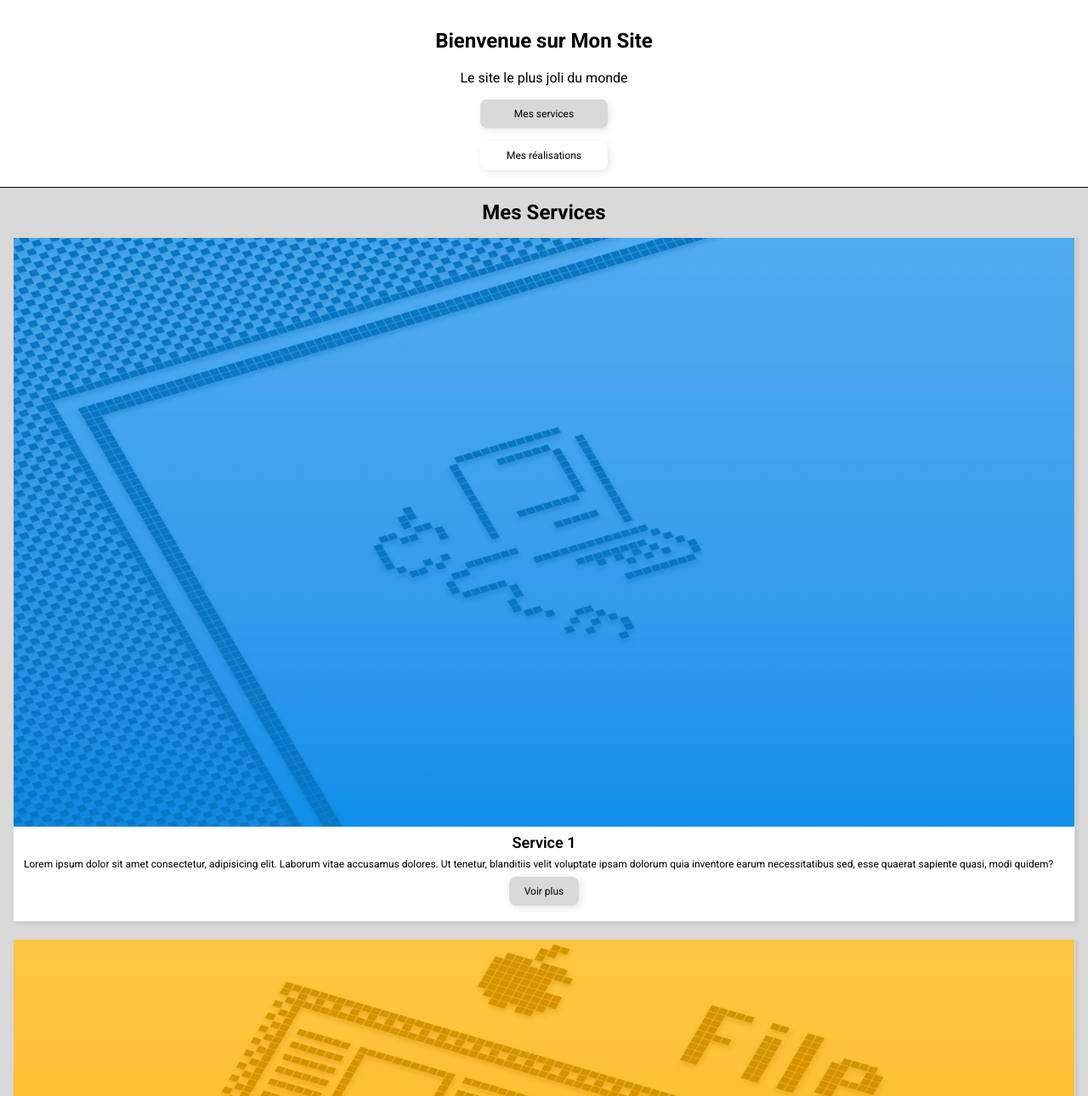
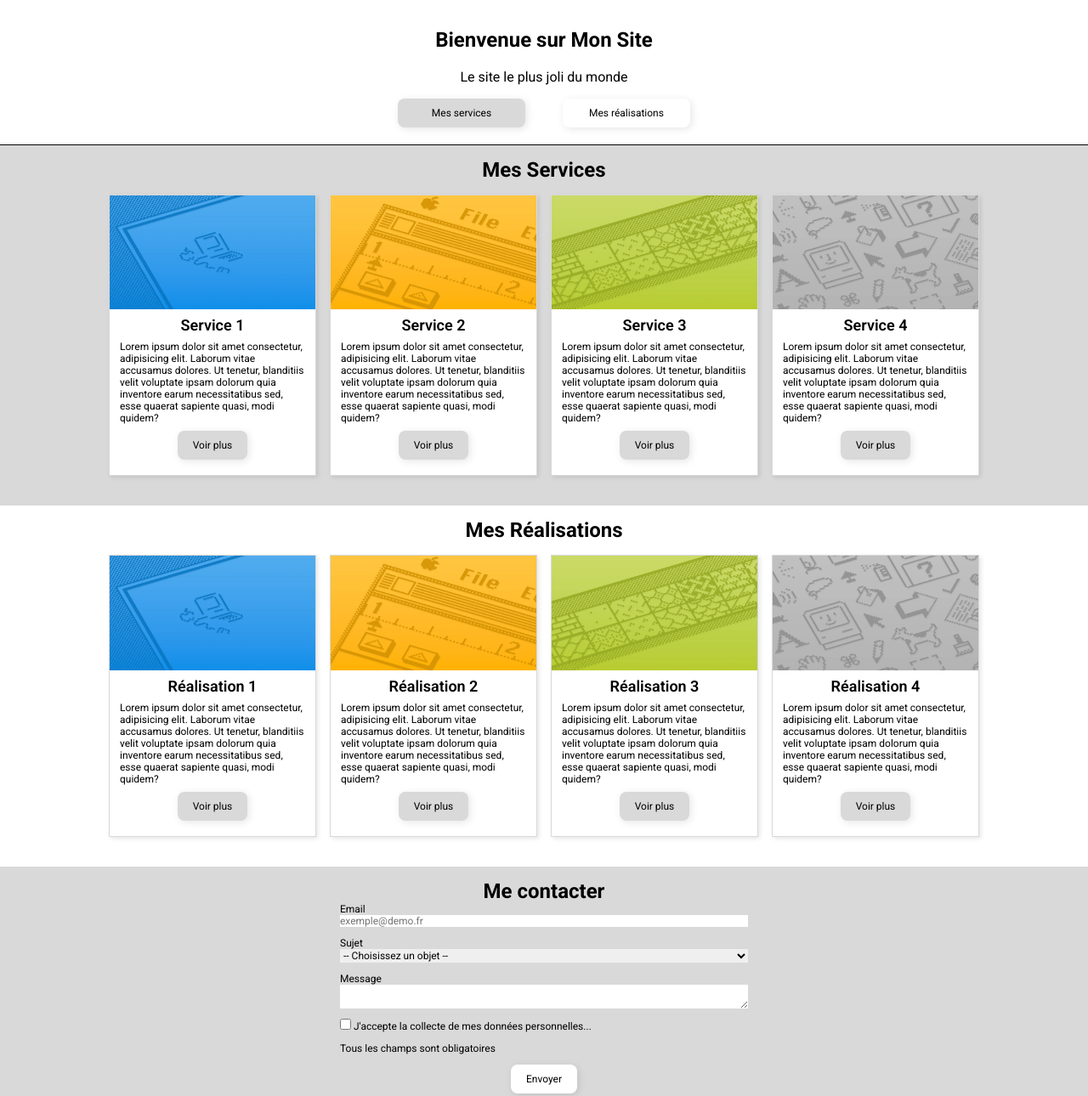
Before and after one commit to jlformation/responsive-mobile-first-HTML-CSS, a plain HTML site: page index.html in a window 1280 px wide. Shown: the part 45-1335 px from the top of the page at 85% size. Drawn offline with Linux system fonts and the light colour scheme.

Commit message:
css version desktop

```diff
--- a/css/old.css
+++ /dev/null
@@ -1,205 +0,0 @@
-:root {
-    font-size: 10px;
-}
-
-body {
-    background-color: #fff;
-    color: #000;
-    font-size: 1.6rem;
-    font-family: "Roboto", serif;
-    font-optical-sizing: auto;
-    font-weight: 400;
-    font-style: normal;
-    font-variation-settings: "wdth" 100;
-    margin: 0;
-}
-
-/* header */
-header {
-    display: flex;
-    /* Alignement horizontal des éléments */
-    justify-content: space-between;
-    /* Espacement entre le logo et la navigation */
-    align-items: center;
-    padding: 16px 32px;
-    a {
-        text-decoration: none;
-        color: #000;
-        font-size:1.8rem;
-        font-weight: 700;
-    }
-    nav ul {
-        list-style: none;
-        display: flex;
-        gap:32px;
-
-        a {
-            font-weight: 500;
-            &:hover {
-                text-decoration: underline;
-            }
-        }
-    }
-}
-
-/* nav */
-
-/* main */
-main {
-    .btn {
-        display: inline-block;
-        padding: 10px 18px;
-        background-color: #D9D9D9;
-        box-shadow: 2px 2px 10px rgba(0, 0, 0, 0.1);
-        color: #000;
-        font-size: 1.2rem;
-        text-decoration: none;
-        border-radius: 8px;
-    }
-    button.btn {
-        background-color:#fff;
-        border:none;
-    }
-}
-
-/* section */
-
-section {
-    padding: 32px 0;
-
-    &:nth-child(even) {
-        background-color: #D9D9D9;
-    }
-
-    h2 {
-        margin: 0 0 20px 0;
-        text-align: center;
-    }
-
-    .articles-container {
-        max-width: 1024px;
-        margin: 0 auto;
-        /* centrer un éément de type block */
-        display: flex;
-        /* Utilisation de flexbox pour l'alignement des articles */
-        gap: 16px;
-        /* Espacement entre les articles */
-
-        article {
-            border: 1px solid #d9d9d9;
-            text-align: center;
-            font-size: 1.2rem;
-            background-color: #fff;
-            box-shadow: 2px 2px 5px rgba(0, 0, 0, 0.1);
-            padding-bottom: 18px;
-
-            img {
-                width: 100%;
-                height: auto;
-            }
-
-            h3 {
-                font-weight: 600;
-                font-size: 1.8rem;
-                padding:8px 0;
-            }
-            p {
-                padding-inline: 12px;
-                margin-bottom: 8px;
-            }
-        }
-    }
-}
-
-
-
-/* .hero section */
-
-.hero {
-    padding: 40px 0 20px 0;
-    border-top: solid 1px #000;
-    border-bottom: solid 1px #000;
-    text-align: center;
-
-    h1 {
-        font-weight: 700;
-    }
-
-    ul {
-        margin-top: 40px;
-        list-style: none;
-        padding: 0;
-    }
-
-    li {
-        display: inline;
-        margin: 0 20px;
-
-        &:last-child a {
-            background-color: #fff;
-        }
-
-    }
-
-
-}
-
-/* formulaire */
-
-form {
-    max-width: 480px;
-    margin: 0 auto;
-
-    fieldset {
-        border: none;
-        padding: 0;
-        margin: 0;
-        text-align: center;
-    }
-
-    div,
-    p {
-        padding-bottom: 12px;
-        font-size: 1.2rem;
-        text-align: left;
-    }
-
-    /* label:not([for=rgpd]), */
-    input:not([type=checkbox]),
-    select,
-    textarea {
-        display: block;
-        width: 100%;
-    }
-}
-
-
-
-
-
-
-
-/* footer */
-footer {
-    text-align: center;
-    padding: 16px 0;
-    font-size: 11px;
-
-    ul {
-        list-style: none;
-        padding: 0;
-
-        li {
-            display: inline-block;
-
-            &:not(:last-child)::after {
-                content: " - ";
-            }
-
-            a {
-                color: #000;
-                text-decoration: none;
-            }
-        }
-    }
-}
--- a/css/style.css
+++ b/css/style.css
@@ -19,28 +19,30 @@ body {
 header {
     padding: 8px 15px;
     border-bottom: solid 1px var(--dark-color);
+
     a {
         text-decoration: none;
         color: #000;
-        font-size:1.8rem;
+        font-size: 1.8rem;
         font-weight: 700;
     }
 
     .menu-toggle {
         position: absolute;
-        top:8px;
-        right:15px;
+        top: 8px;
+        right: 15px;
         width: 2rem;
         height: 2rem;
-        border:none;
-        background:none;
+        border: none;
+        background: none;
         display: flex;
-        flex-direction:column;
+        flex-direction: column;
         justify-content: space-between;
-        align-items:center;
+        align-items: center;
+
         span {
             display: block;
-            width:100%;
+            width: 100%;
             height: 3px;
             background-color: var(--dark-color);
         }
@@ -64,25 +66,30 @@ main {
         text-decoration: none;
         border-radius: 8px;
     }
+
     button.btn {
-        background-color:#fff;
-        border:none;
+        background-color: #fff;
+        border: none;
     }
 }
 
 /* section */
 
 section {
-    padding:15px;
+    padding: 15px;
+
     &:nth-child(even) {
         background-color: var(--primary-color);
     }
+
     h2 {
         margin: 0;
         text-align: center;
     }
+
     .articles-container {
-        padding-top:15px;
+        padding-top: 15px;
+
         article {
             border: 1px solid #d9d9d9;
             text-align: center;
@@ -100,8 +107,9 @@ section {
             h3 {
                 font-weight: 600;
                 font-size: 1.8rem;
-            padding:8px 0;
+                padding: 8px 0;
             }
+
             p {
                 padding-inline: 12px;
                 margin-bottom: 8px;
@@ -116,7 +124,6 @@ section {
 
 .hero {
     padding: 40px 0 20px 0;
-    border-top: solid 1px #000;
     border-bottom: solid 1px #000;
     text-align: center;
 
@@ -135,13 +142,14 @@ section {
         &:last-child a {
             background-color: #fff;
         }
+
         a {
-            width:150px;
+            width: 150px;
         }
 
     }
 
-    li + li {
+    li+li {
         margin-top: 15px;
     }
 
@@ -168,7 +176,7 @@ form {
     textarea {
         display: block;
         width: 100%;
-        border:none;
+        border: none;
     }
 }
 
@@ -198,3 +206,57 @@ footer {
 }
 
 /* interdit de modifier le contenu au-dessus */
+@media (min-width: 768px) {
+    header {
+        display: flex;
+        justify-content: space-between;
+        align-items: center;
+
+        .menu-toggle {
+            display: none;
+        }
+
+        nav {
+            display: block;
+
+            ul {
+                list-style: none;
+                display: flex;
+                gap: 32px;
+
+                a {
+                    font-weight: 500;
+
+                    &:hover {
+                        text-decoration: underline;
+                    }
+                }
+            }
+        }
+    }
+
+    section {
+        .articles-container {
+            max-width: 1024px;
+            margin: 0 auto;
+            /* centrer un éément de type block */
+            display: flex;
+            /* Utilisation de flexbox pour l'alignement des articles */
+            gap: 16px;
+        /* Espacement entre les articles */
+        }
+    }
+
+    .hero {
+        li {
+            display: inline;
+            margin: 0 20px;
+        }
+    }
+
+    form {
+        max-width: 480px;
+        margin: 0 auto;
+    }
+
+}
```
Lines whose indentation alone changed are shown as unchanged.
